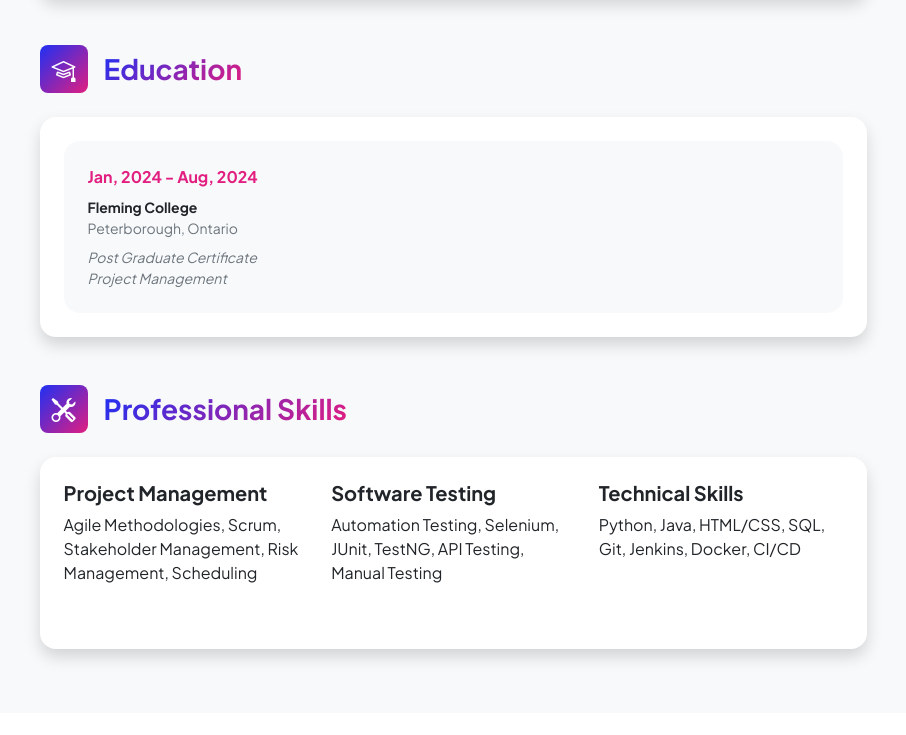
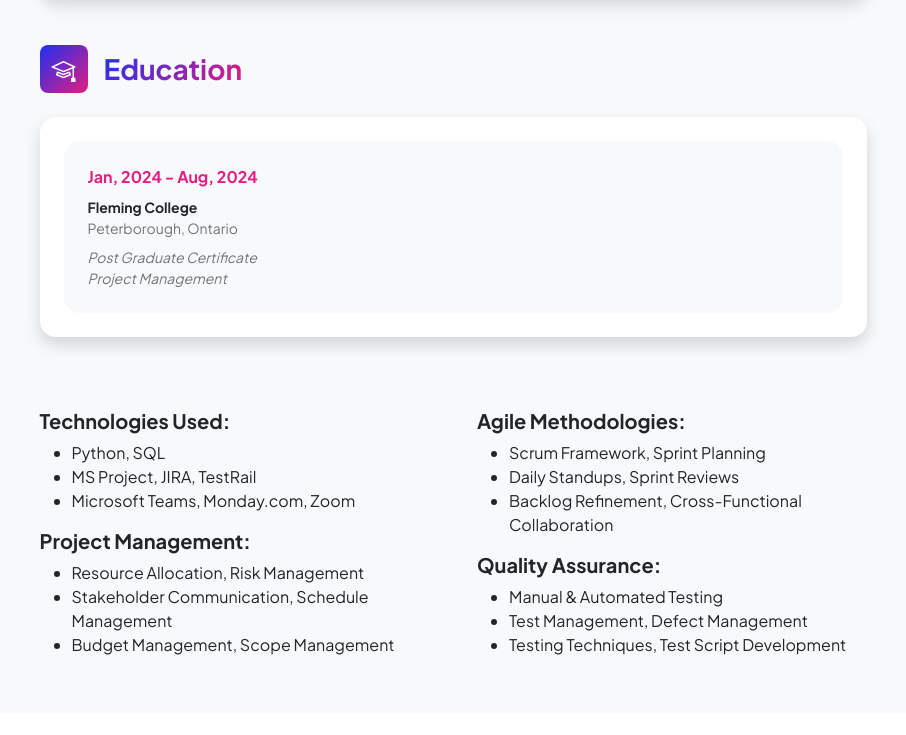
Before and after one commit to mansi0304/Mansi-Portfolio, a plain HTML site: page resume.html in a window 1280 px wide. Shown: the part 683-1418 px from the top of the page, without its empty margins (187-1093 px from the left). Drawn offline with nearby package versions, Linux system fonts and the light colour scheme.

Commit message:
Update resume.html

```diff
--- a/resume.html
+++ b/resume.html
@@ -40,7 +40,7 @@
                 <div class="collapse navbar-collapse" id="navbarSupportedContent">
                     <ul class="navbar-nav ms-auto mb-2 mb-lg-0 small fw-bolder">
                         <li class="nav-item"><a class="nav-link" href="index.html">Home</a></li>
-                        <li class="nav-item"><a class="nav-link" href="projects.html">Projects</a></li>
+          <!--              <li class="nav-item"><a class="nav-link" href="projects.html">Projects</a></li> -->
                     </ul>
                 </div>
             </div>
@@ -116,7 +116,37 @@
 
                     <!-- Professional Skills Section-->
                     <section>
-                        <div class="d-flex align-items-center mb-4">
+                         <div class="row gx-5 py-4">
+            <div class="col-md-6">
+                <h5 class="fw-bold">Technologies Used:</h5>
+                <ul>
+                    <li>Python, SQL</li>
+                    <li>MS Project, JIRA, TestRail</li>
+                    <li>Microsoft Teams, Monday.com, Zoom</li>
+                </ul>
+                <h5 class="fw-bold">Project Management:</h5>
+                <ul>
+                    <li>Resource Allocation, Risk Management</li>
+                    <li>Stakeholder Communication, Schedule Management</li>
+                    <li>Budget Management, Scope Management</li>
+                </ul>
+            </div>
+            <div class="col-md-6">
+                <h5 class="fw-bold">Agile Methodologies:</h5>
+                <ul>
+                    <li>Scrum Framework, Sprint Planning</li>
+                    <li>Daily Standups, Sprint Reviews</li>
+                    <li>Backlog Refinement, Cross-Functional Collaboration</li>
+                </ul>
+                <h5 class="fw-bold">Quality Assurance:</h5>
+                <ul>
+                    <li>Manual & Automated Testing</li>
+                    <li>Test Management, Defect Management</li>
+                    <li>Testing Techniques, Test Script Development</li>
+                </ul>
+            </div>
+        </div>
+                     <!--   <div class="d-flex align-items-center mb-4">
                             <div class="feature bg-primary bg-gradient-primary-to-secondary text-white rounded-3 me-3"><i class="bi bi-tools"></i></div>
                             <h3 class="fw-bolder mb-0"><span class="text-gradient d-inline">Professional Skills</span></h3>
                         </div>
@@ -137,7 +167,7 @@
                                     </div>
                                 </div>
                             </div>
-                        </div>
+                        </div> -->
                     </section>
                 </div>
             </div>
```
